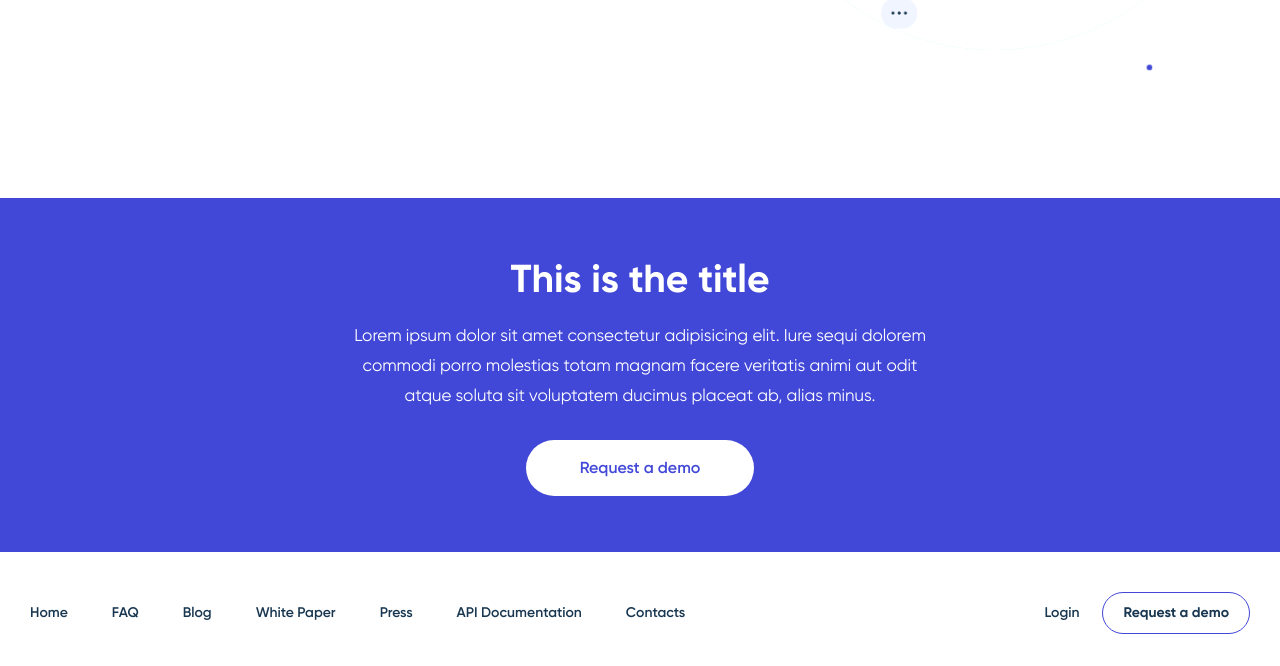
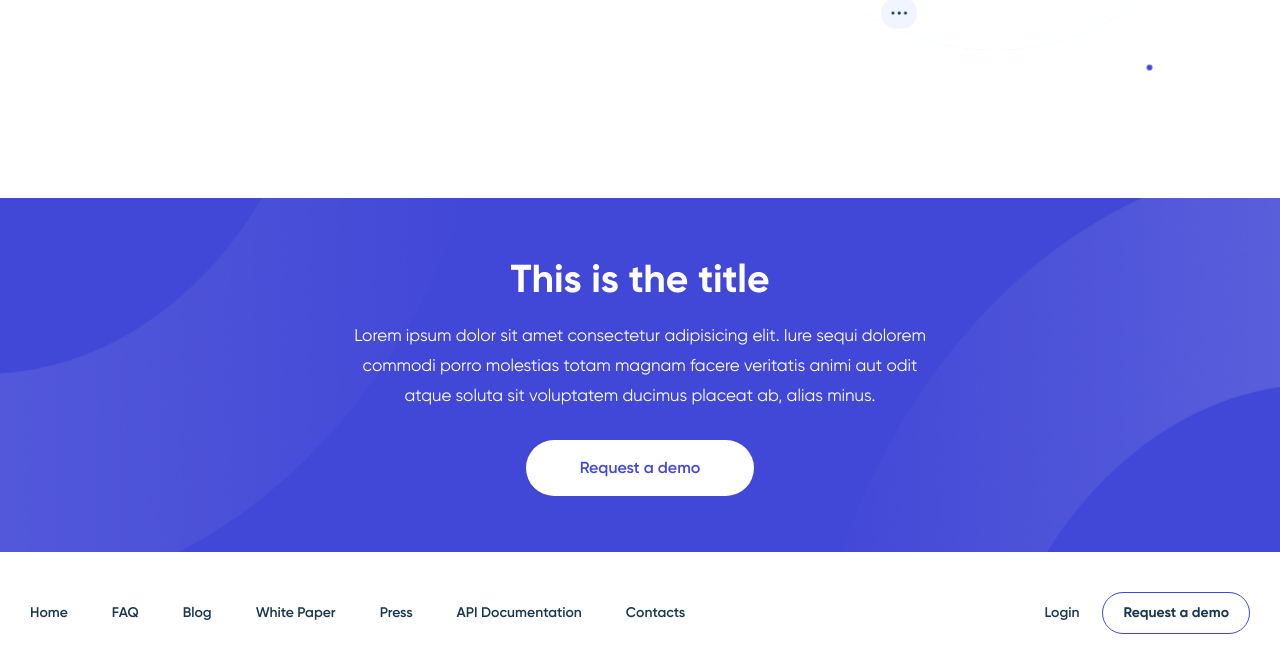
Before and after one commit to stephendoyin/kaoshi.network, a plain HTML site: page index.html in a window 1280 px wide. Shown: the part 4740-5406 px from the top of the page. Drawn offline with nearby package versions, Linux system fonts and the light colour scheme; a script that the page names is missing; files whose address does not match are found by name; a web font is replaced by a local one.

Commit message:
added base background

```diff
--- a/css/custom.css
+++ b/css/custom.css
@@ -208,7 +208,10 @@ sup.tm {
 }
 
 .section-strip {
-  background: #4147d6;
+  background: url(../img/Base.png);
+  background-position: center;
+  background-size: cover;
+  /* background-size: 0em; */
   padding: 3.5rem 0;
 }
 
```
Also changed, not shown: img/Base.png (added).
